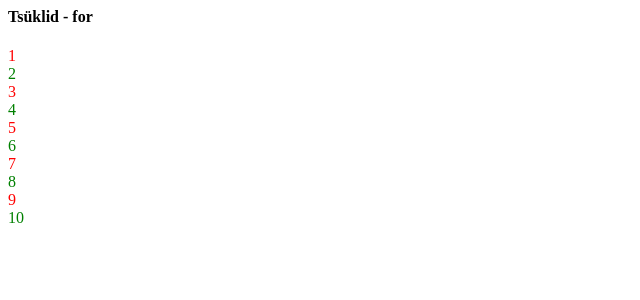
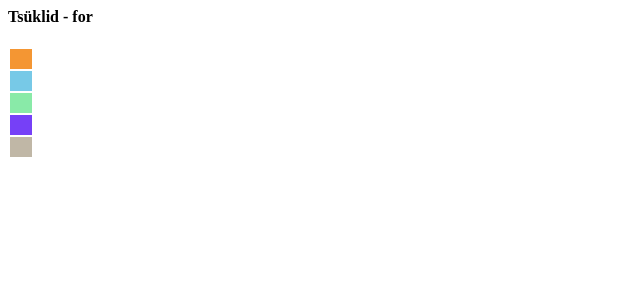
Before and after one commit to HotStealer/PHP_alused, a PHP site: page / in a window 1280 px wide. Shown: the top 300 px of the page, without its empty margins (0-640 px from the left). Run offline with PHP 8.4, Linux system fonts and the light colour scheme.

Commit message:
PHP tsüklid - for tabeli loomiseks

```diff
--- a/loop/index.php
+++ b/loop/index.php
@@ -1,4 +1,5 @@
 <?php
+header('Refresh: 1');
 // for
 /*
  * for($jm =alg; $jm < lopp; $jm++){
@@ -6,13 +7,20 @@
  * kui tsükli $jm väärtus on väiksem kui lõppväärtus
  * }
  */
-$varv = '';
+
 echo '<h4>Tsüklid - for</h4>';
-for($arv = 1; $arv <= 10; $arv++){
-    if($arv % 2 == 0){
-        $varv ='green';
-    }else{
-        $varv='red';
+
+
+echo '<table>';
+for($rida = 1; $rida <= 5; $rida++){
+    $varv = '#';
+    for($kord = 1; $kord <= 6; $kord++){
+        $varv = $varv.dechex(rand(0,15));
     }
-    echo '<div style="color:'.$varv.'">'.$arv.'</div>';
+    echo '<tr>';
+        echo '<td style="background: '.$varv.'">';
+        echo '&nbsp;&nbsp;&nbsp;&nbsp;&nbsp';
+        echo '</td>';
+    echo '</tr>';
 }
+echo '</table>';
```
